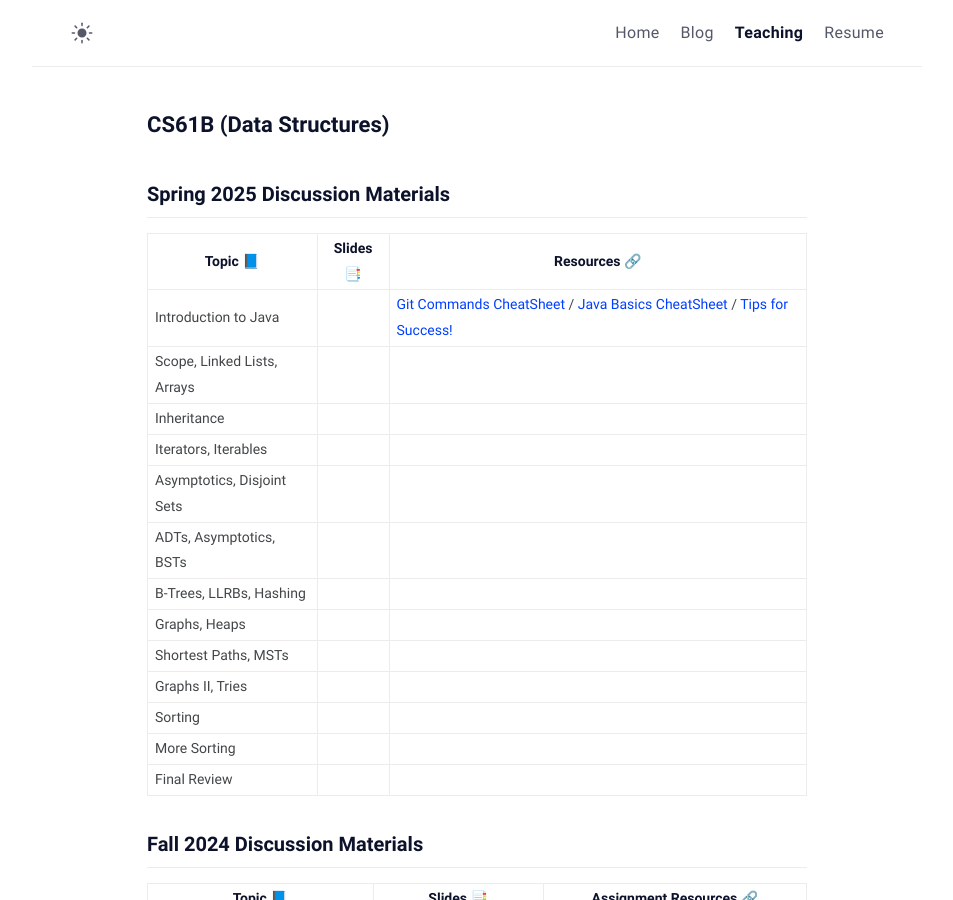
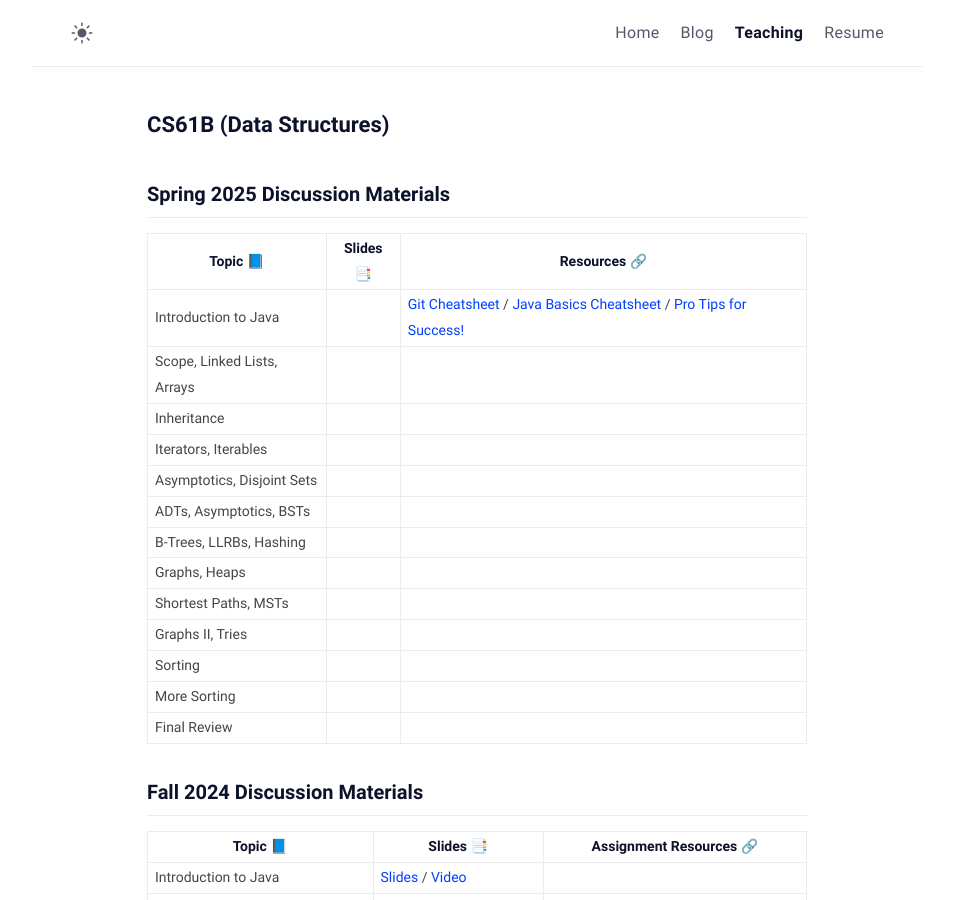
Before and after one commit to stellakaval/stellakaval.github.io, a Jekyll site: the page built from teaching.md, in a window 1280 px wide and 900 px high. Shown: the whole window, without its empty margins (163-1116 px from the left). Built offline with Jekyll 4.4.1, drawn with Linux system fonts in a browser that asks for light colours.

Commit message:
update text

```diff
--- a/teaching.md
+++ b/teaching.md
@@ -11,7 +11,7 @@ comments: false
 
 | Topic 📘                    | Slides 📑 | Resources 🔗                                                                          |
 | --------------------------- | --------- | ------------------------------------------------------------------------------------ |
-| Introduction to Java        |           | [Git Commands CheatSheet][O1] / [Java Basics CheatSheet][O2] / [Tips for Success!][O3]   |
+| Introduction to Java        |           | [Git Cheatsheet][O1] / [Java Basics Cheatsheet][O2] / [Pro Tips for Success!][O3]   |
 | Scope, Linked Lists, Arrays |           |              |
 | Inheritance                 |           |              |
 | Iterators, Iterables        |           |              |
```
